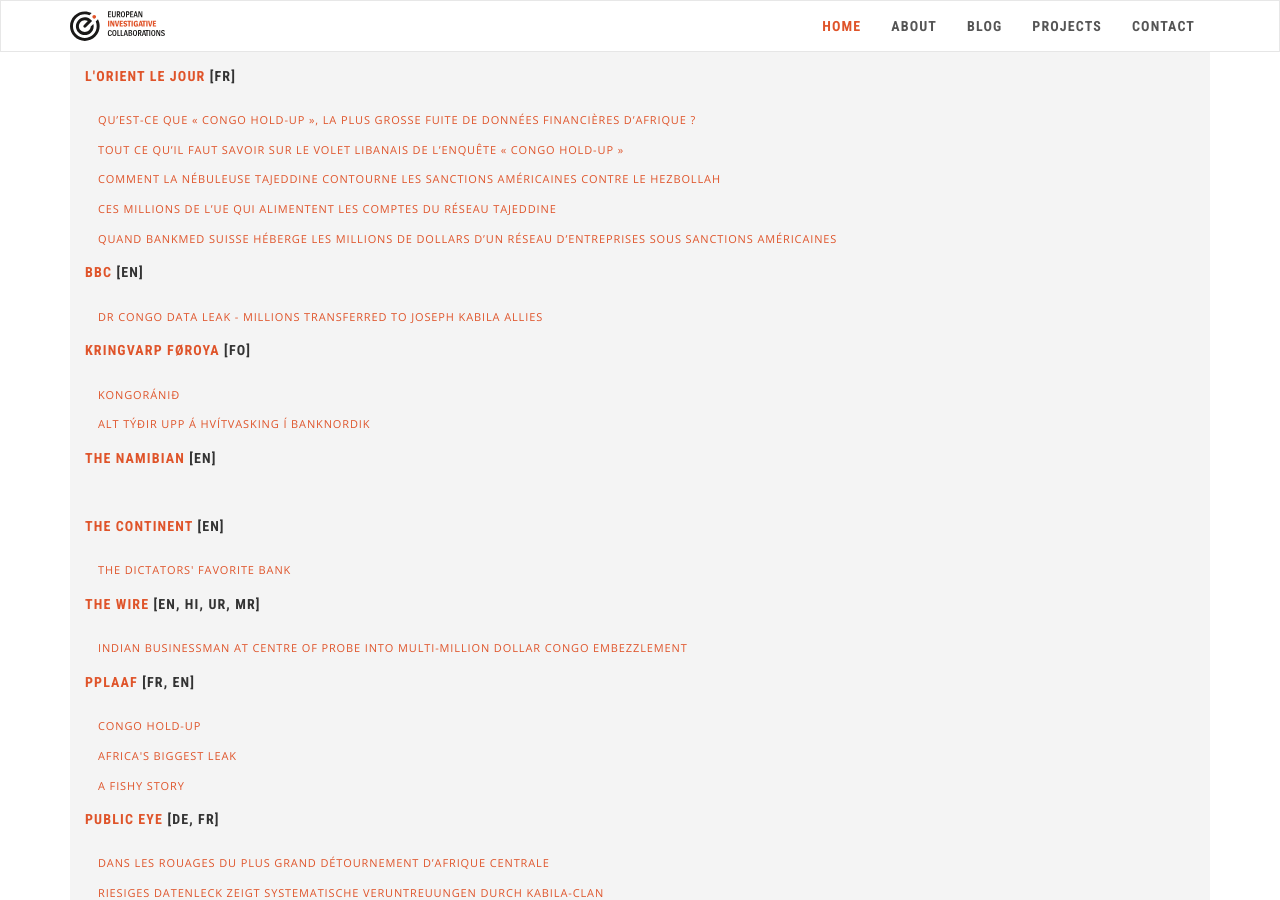
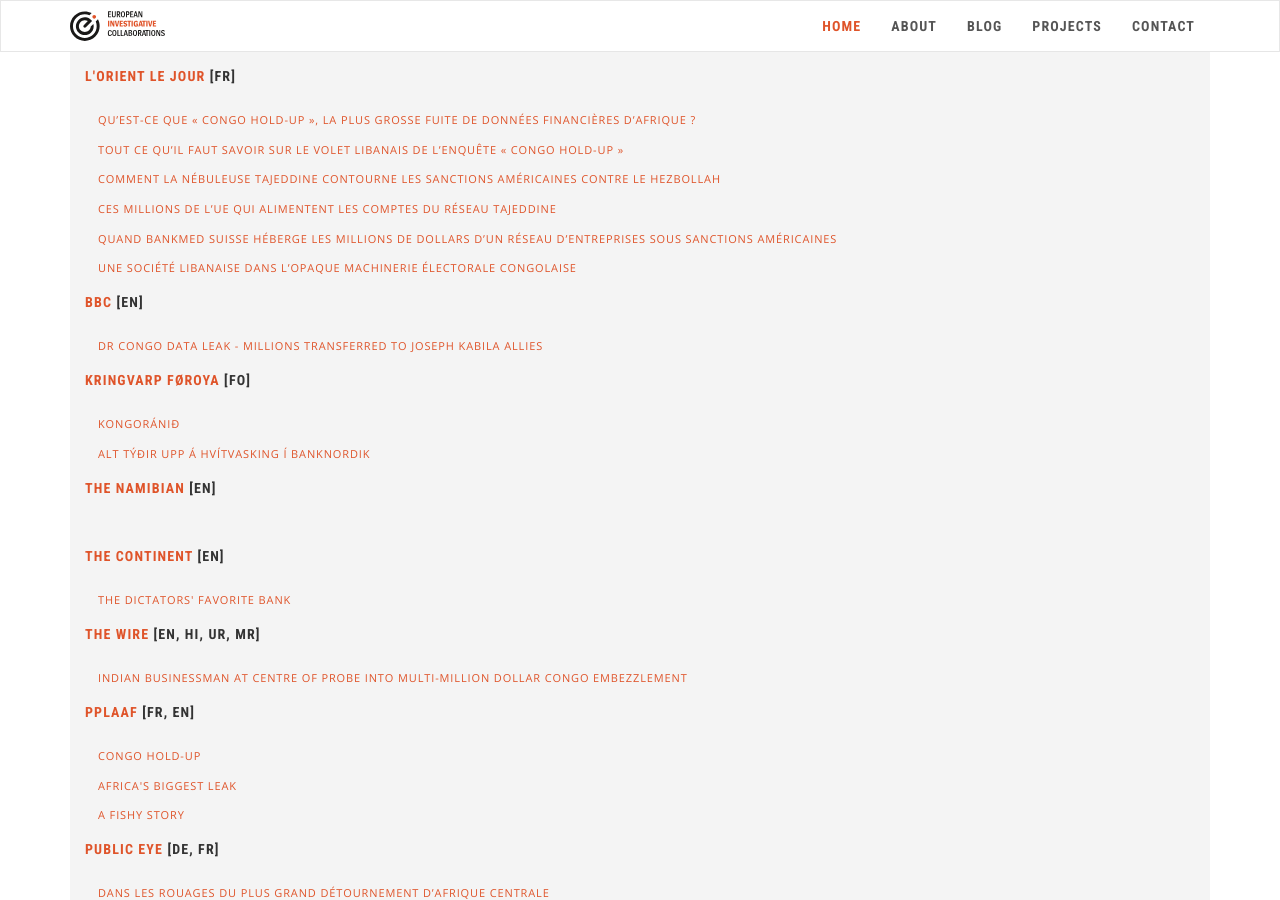
Before and after one commit to eic-network/eic-incubator.github.io, a Jekyll site: the page built from _projects/congo-holdup.md, in a window 1280 px wide and 900 px high, scrolled down 3310 px. Built offline with Jekyll 4.4.1, drawn with Linux system fonts in a browser that asks for light colours; nearby versions of some CDN libraries.

Commit message:
Update congo-holdup.md

```diff
--- a/_projects/congo-holdup.md
+++ b/_projects/congo-holdup.md
@@ -179,6 +179,8 @@ publications:
     url: https://www.lorientlejour.com/article/1282457/ces-millions-de-lue-qui-alimentent-les-comptes-du-reseau-tajeddine.html
   - name: Quand Bankmed Suisse héberge les millions de dollars d’un réseau d’entreprises sous sanctions américaines
     url: https://www.lorientlejour.com/article/1282475/quand-bankmed-suisse-heberge-les-millions-de-dollars-dun-reseau-dentreprises-sous-sanctions-americaines.html
+  - name: Une société libanaise dans l’opaque machinerie électorale congolaise
+    url: https://www.lorientlejour.com/article/1282592/une-societe-libanaise-dans-lopaque-machinerie-electorale-congolaise.html
   name: L'Orient le Jour
   url: https://www.lorientlejour.com/
 - lang: "[EN]"
```
